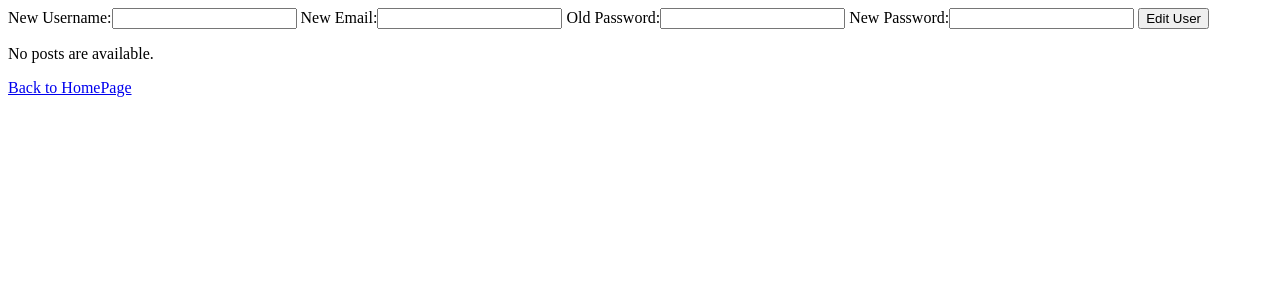
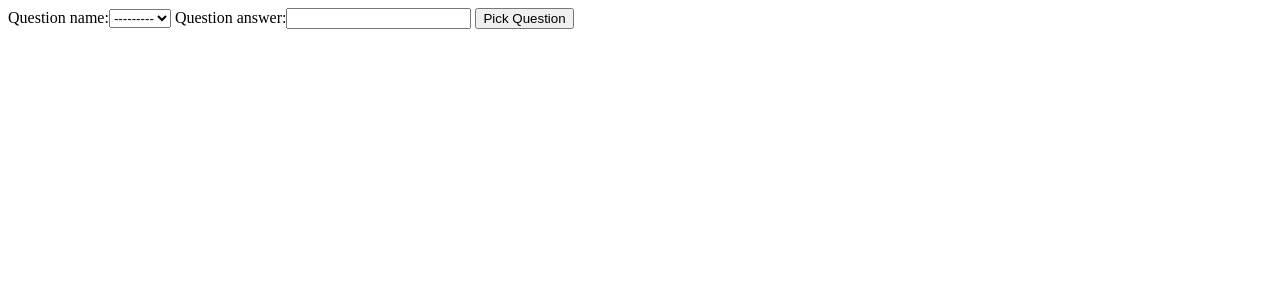
Before and after one commit to truedingo/IHC-MeanIt, a Django app: a page that uses meanit/meanit_app/templates/profile_page.html in a window 1280 px wide. Shown: the top 300 px of the page. Run offline with Django 3.2, Linux system fonts and the light colour scheme; the visitor is signed in with stand-in values (Sample User, id 1); data that the repository does not hold is empty.

Commit message:
branch hand merge

```diff
--- a/meanit/meanit_app/admin.py
+++ b/meanit/meanit_app/admin.py
@@ -1,7 +1,9 @@
 from django.contrib import admin
 
 # Register your models here.
-from meanit_app.models import Profile, Post
+from meanit_app.models import Profile, Post, Questions, MeanitUserQuestions
 
 admin.site.register(Profile)
 admin.site.register(Post)
+admin.site.register(Questions)
+admin.site.register(MeanitUserQuestions)
--- a/meanit/meanit_app/forms.py
+++ b/meanit/meanit_app/forms.py
@@ -1,5 +1,5 @@
 from django import forms
-from meanit_app.models import Profile, Post
+from meanit_app.models import Profile, Post, Questions, MeanitUserQuestions
 from django.contrib.auth.models import User
 
 class SignUpForm(forms.ModelForm):
@@ -34,3 +34,11 @@ class UserEditForm(forms.Form):
     new_email = forms.EmailField(label='New Email', widget=forms.TextInput(attrs={'class': "form-control"}),)
     old_password = forms.CharField(label="Old Password", widget=forms.PasswordInput(attrs={'class': "form-control"}),)
     new_password = forms.CharField(label="New Password", widget=forms.PasswordInput(attrs={'class': "form-control"}),)
+
+class QuestionForm(forms.Form):
+    question_name =  forms.ModelChoiceField(queryset=Questions.objects.all(), widget=forms.Select(attrs={'class': 'form-control'}), required=True)
+
+class CreateMeanitQuestionForm(forms.ModelForm):
+    class Meta:
+        model = MeanitUserQuestions
+        fields = ('question_answer',)
--- a/meanit/meanit_app/models.py
+++ b/meanit/meanit_app/models.py
@@ -34,8 +34,9 @@ class Follow(models.Model):
 
 
 class MeanitUserQuestions(models.Model):
-    profile_user = models.OneToOneField('Profile', models.CASCADE, primary_key=True)
-    question = models.OneToOneField('Questions', models.PROTECT, default='')
+    profile_user = models.OneToOneField('Profile', on_delete = models.CASCADE, primary_key=True)
+    question_name = models.CharField(max_length=512, blank=True, null=True)
+    question_answer = models.CharField(max_length=512, blank=True, null=True)
 
 class Message(models.Model):
     to_msg = models.CharField(unique=True, max_length=512)
@@ -57,8 +58,6 @@ class Post(models.Model):
 
 
 class Questions(models.Model):
-    question_name = models.CharField(unique=True, max_length=512)
-    question_answer = models.CharField(max_length=512, blank=True, null=True)
-
+    question_name = models.CharField(max_length=512, blank=True, null=True)
     def __str__(self):
         return self.question_name
--- a/meanit/meanit_app/templates/base.html
+++ b/meanit/meanit_app/templates/base.html
@@ -10,7 +10,7 @@
     <header>
         <div class="nav">
             <div class="imagem">
-                <img src="{% static "/images/meanit_brancodi.png" %}" height=40px>
+                <a href="{% url 'feed' %}"><img src="{% static "/images/meanit_brancodi.png" %}" height=40px></a>
             </div>
             <div class="search">
                 <div class="lupa">
@@ -19,7 +19,7 @@
                 <input class="procura" type="search">
             </div>
             <div class="utilizador">
-                <a href="perfil.html">@{{ request.user.username }}</a>
+                <a href="{% url 'profile' request.user %}">@{{ request.user.username }}</a>
             </div>
             <div class="msg">
                 <a href="inbox.html"> <img src="{% static "/images/caixadi.png" %}" width=40px> </a>
@@ -28,7 +28,7 @@
                 <img src="{% static "/images/sinodi.png" %}" width=40px>
             </div>
             <div class="mais">
-                <a href="inbox.html">
+                <a href="{% url 'post' %}">
                     <img src="{% static "/images/maisdi.png" %}" width=40px> </a>
             </div>
 
--- a/meanit/meanit_app/templates/profile_page.html
+++ b/meanit/meanit_app/templates/profile_page.html
@@ -1,24 +1,10 @@
 <!doctype html>
 {% load static %}
+<body>
 <form method="post">
 {% csrf_token %}
-{{user_edit_form}}
-<button type="submit" class="btn btn-black">Edit User</button>
+{{ question_form }}
+{{ answer_form }}
+<button type="submit">Pick Question</button>
 </form>
-
-
-{% if posts %}
-<div>
-    {% for p in posts %}
-    	{%if request.user == p.profile_user %}
-        	<p>@{{p.profile_user.username}}</p>
-        	<img src="/media/{{p.post_pic}}" height="400" width="360">
-        	<p>{{p.post_text}}</p>
-        	<p>{{p.hashtag}}</p>
-    	{% endif %}
-    {% endfor %}
-</div>
-{% else %}
-    <p>No posts are available.</p>
-{% endif %}
-<a href="{% url 'mainpage'%}">Back to HomePage</a>
+</body>
--- a/meanit/meanit_app/views.py
+++ b/meanit/meanit_app/views.py
@@ -1,12 +1,12 @@
 from django.shortcuts import render, redirect
 from django.views.generic import View
 from django.contrib.auth import authenticate, login, logout
-from meanit_app.forms import SignUpForm, CreatePostForm, LoginForm, UserEditForm
+from meanit_app.forms import SignUpForm, CreatePostForm, LoginForm, UserEditForm, QuestionForm, CreateMeanitQuestionForm
 from django.contrib.auth.hashers import make_password, check_password
 
 
 # Create your views here.
-from meanit_app.models import Profile, Post, Follow
+from meanit_app.models import Profile, Post, Follow, Questions, MeanitUserQuestions
 
 class home_view(View):
     def get(self, request):
@@ -40,6 +40,7 @@ class signup_view(View):
 
     def post(self, request):
         signup_form = SignUpForm(request.POST)
+        print(signup_form)
         if signup_form.is_valid():
             signup_form = signup_form.save(commit=False)
             username = signup_form.username
@@ -54,10 +55,6 @@ class signup_view(View):
                 return redirect('signup')
         else:
             return render(request, 'signup.html', {'signup_form': signup_form})
-
-
-
-
 
 # Create your views here.
 class feed_view(View):
@@ -171,18 +168,35 @@ class useredit_page(View):
     def get(self, request):
         if not request.user.is_authenticated:
             return redirect('home')
+
+        question_form = QuestionForm()
+        answer_form = CreateMeanitQuestionForm()
         user_edit_form = UserEditForm()
-        return render(request, 'profile_page.html', {"user_edit_form": user_edit_form})
+        return render(request, 'profile_page.html', {"question_form": question_form, "user_edit_form": user_edit_form, "answer_form": answer_form})
 
     def post(self, request):
         user_edit_form = UserEditForm(request.POST)
         user = request.user
+        user_question_form = QuestionForm(request.POST)
+        user_question_form2 = CreateMeanitQuestionForm(request.POST)
+
+        if user_question_form.is_valid() and user_question_form2.is_valid():
+            user_question_form2 = user_question_form2.save(commit=False)
+            question_name = user_question_form.cleaned_data['question_name'].question_name
+            profile_user = Profile.objects.get(username=request.user)
+            question = Questions.objects.get(question_name=question_name)
+            user_question_form2.profile_user = profile_user
+            user_question_form2.question_name = question_name
+            user_question_form2.save()
+            return redirect('home')
+
         if user_edit_form.is_valid() and user.check_password(user_edit_form.data['old_password']):
             username = user_edit_form.data['new_username']
             password = user_edit_form.data['new_password']
             user.password = make_password(user_edit_form.data['new_password'])
             user.username = user_edit_form.data['new_username']
             user.email = user_edit_form.data['new_email']
+            user.birthday = user_edit_form.data['new_birthday']
             user.save()
             user = authenticate(request, username=username, password=password)
             if user is not None:
```
Also changed, not shown: meanit/meanit_app/migrations/0001_initial.py (added).
